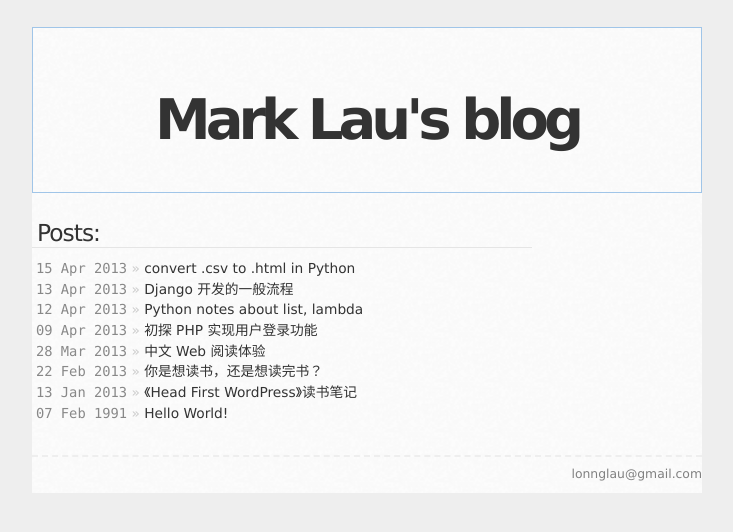
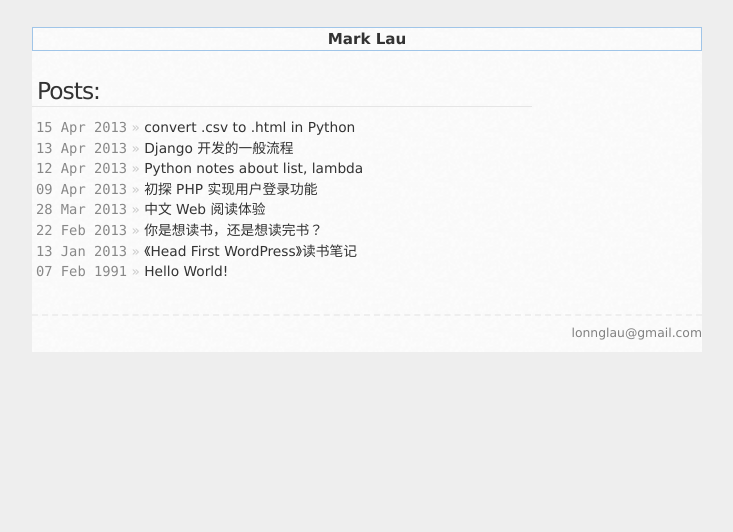
Before and after one commit to yuel/lonn.github.com, a Jekyll site: the page built from index.html, in a window 1280 px wide. Shown: the top 532 px of the page, without its empty margins (273-1006 px from the left). Built offline with Jekyll 4.4.1, drawn with Linux system fonts in a browser that asks for light colours; some of the changed lines change nothing that is shown.

Commit message:
Update default.html

```diff
--- a/_layouts/default.html
+++ b/_layouts/default.html
@@ -11,9 +11,7 @@
 <body>
 <div id="wrap">
 	<div id="header">
-		<h1>
-			<a href="/">{{ page.title }}</a>
-		</h1>
+		<a href="/">Mark Lau</a>
 	</div>
 
 	<div id="container">
```
